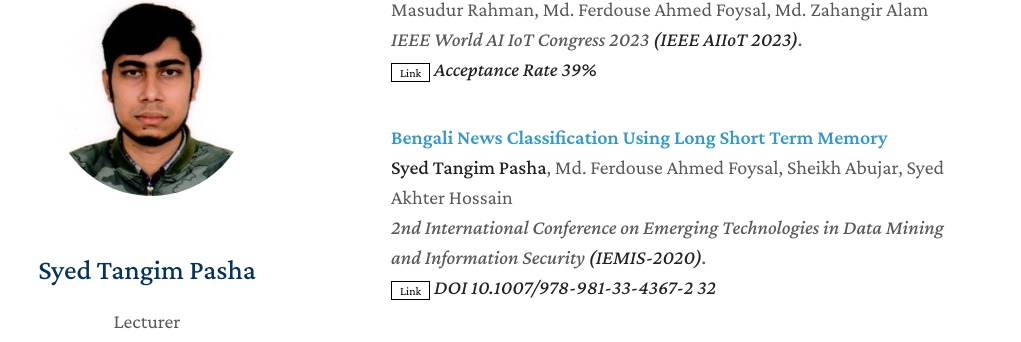
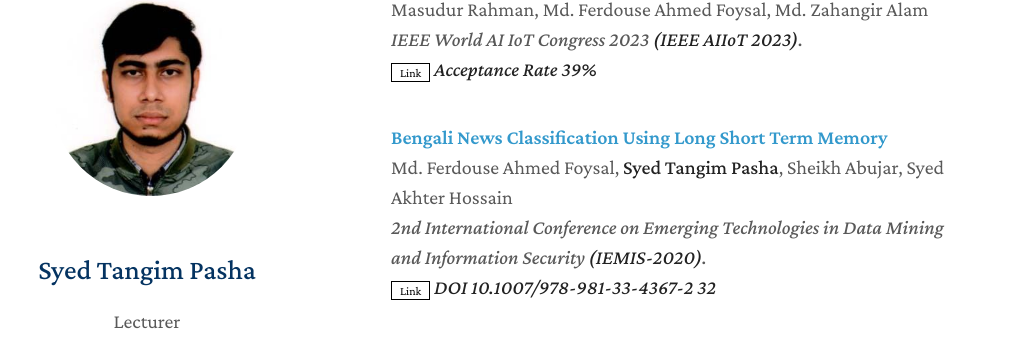
Before and after one commit to Syed-Tangim-Pasha/syed-tangim-pasha.github.io, a Jekyll site: the page built from index.md, in a window 1280 px wide and 900 px high, scrolled down 2279 px. Shown: the part 104-446 px from the top of the window, without its empty margins (129-1150 px from the left). Built offline with Jekyll 4.4.1, drawn with Linux system fonts in a browser that asks for light colours; nearby versions of some CDN libraries; a style sheet for code colours, icons or effects is not loaded; our own code applies the rules of GitHub Pages for plain Markdown files.

```diff
--- a/_data/publications.yml
+++ b/_data/publications.yml
@@ -19,7 +19,7 @@ main:
     notes: <strong>Acceptance Rate 39%</strong>
 
   - title: "Bengali News Classification Using Long Short Term Memory"
-    authors: <strong>Syed Tangim Pasha</strong>, Md. Ferdouse Ahmed Foysal, Sheikh Abujar, Syed Akhter Hossain
+    authors: Md. Ferdouse Ahmed Foysal, <strong>Syed Tangim Pasha</strong>, Sheikh Abujar, Syed Akhter Hossain
     conference: 2nd International Conference on Emerging Technologies in Data Mining and Information Security <strong>(IEMIS-2020)</strong>.
     page: https://link.springer.com/chapter/10.1007/978-981-33-4367-2_32
     notes: <strong>DOI 10.1007/978-981-33-4367-2 32</strong>
```
